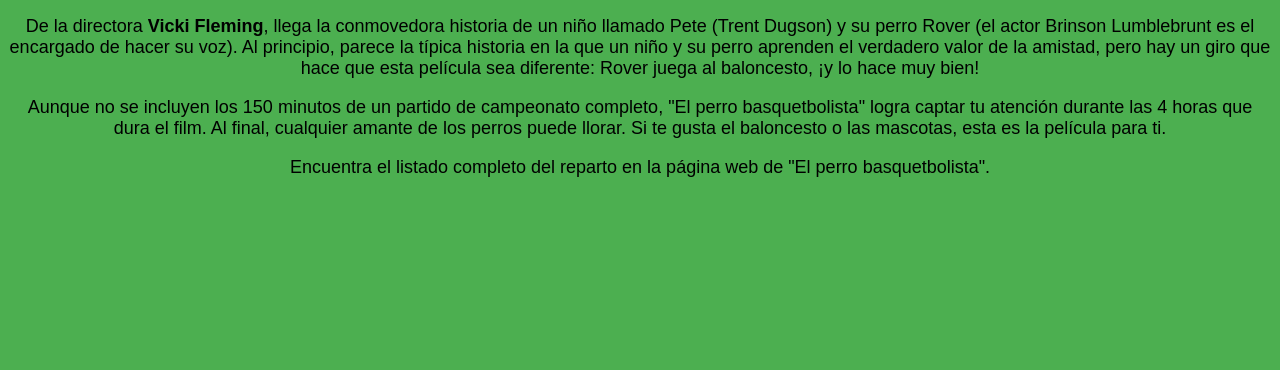
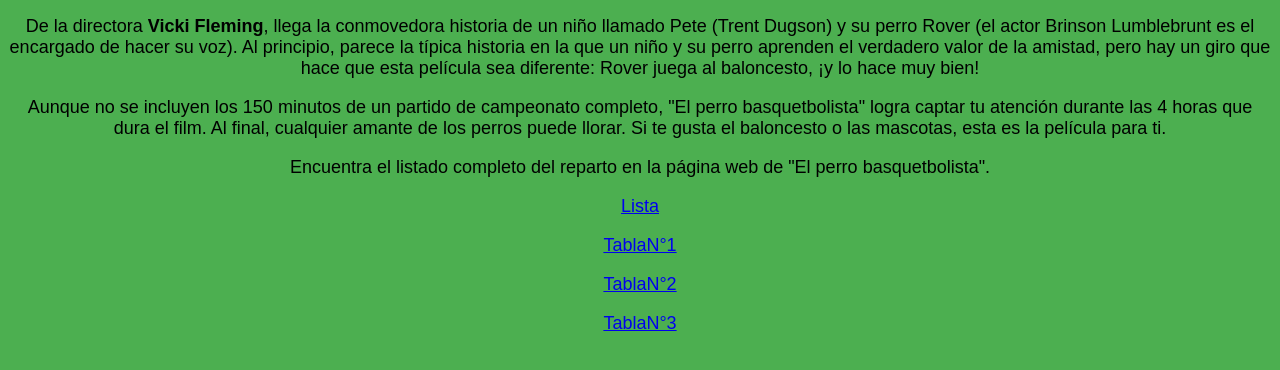
Before and after one commit to Johnxcm/paginaxc, a plain HTML site: page index.html in a window 1280 px wide. Shown: the part 360-730 px from the top of the page. Drawn offline with Linux system fonts and the light colour scheme.

Commit message:
Update index.html

```diff
--- a/index.html
+++ b/index.html
@@ -32,5 +32,9 @@
     <p>De la directora <b>Vicki Fleming</b>, llega la conmovedora historia de un niño llamado Pete (Trent Dugson) y su perro Rover (el actor Brinson Lumblebrunt es el encargado de hacer su voz). Al principio, parece la típica historia en la que un niño y su perro aprenden el verdadero valor de la amistad, pero hay un giro que hace que esta película sea diferente: Rover juega al baloncesto, ¡y lo hace muy bien!</p>
     <p>Aunque no se incluyen los 150 minutos de un partido de campeonato completo, "El perro basquetbolista" logra captar tu atención durante las 4 horas que dura el film. Al final, cualquier amante de los perros puede llorar. Si te gusta el baloncesto o las mascotas, esta es la película para ti.</p>
     <p>Encuentra el listado completo del reparto en la página web de "El perro basquetbolista".</p>
+    <p><a href="Practica2.html">Lista</a></p>
+    <p><a href="TablaN°1.html">TablaN°1</a></p>
+    <p><a href="TablaN°2.html">TablaN°2</a></p>
+    <p><a href="TablaN°3.html">TablaN°3</a></p>
 </body>
 </html>
```
